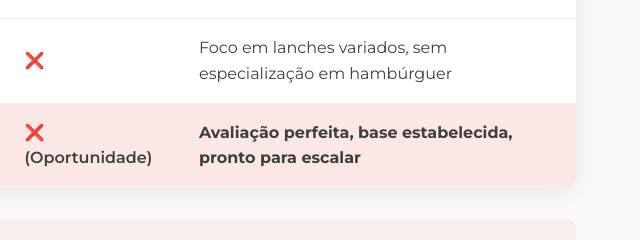
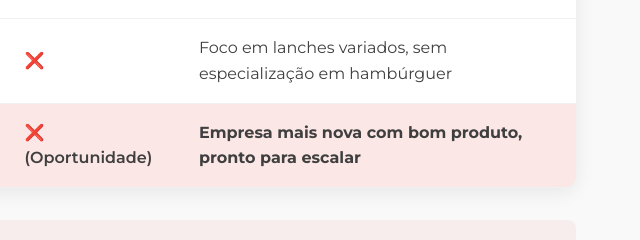
Before and after one commit to Betioli/Hamburgueria-Bom-Apetite, a plain HTML site: page index.html in a window 1280 px wide. Shown: the part 3410-3650 px from the top of the page, 640-1280 px from the left. Drawn offline with Linux system fonts and the light colour scheme.

Commit message:
Concorrentes ajustado

```diff
--- a/index.html
+++ b/index.html
@@ -935,7 +935,7 @@
                     <td><strong>2</strong></td>
                     <td><strong>Sim (2.549 seguidores)</strong></td>
                     <td>❌ (Oportunidade)</td>
-                    <td><strong>Avaliação perfeita, base estabelecida, pronto para escalar</strong></td>
+                    <td><strong>Empresa mais nova com bom produto, pronto para escalar</strong></td>
                 </tr>
             </tbody>
         </table>
```
